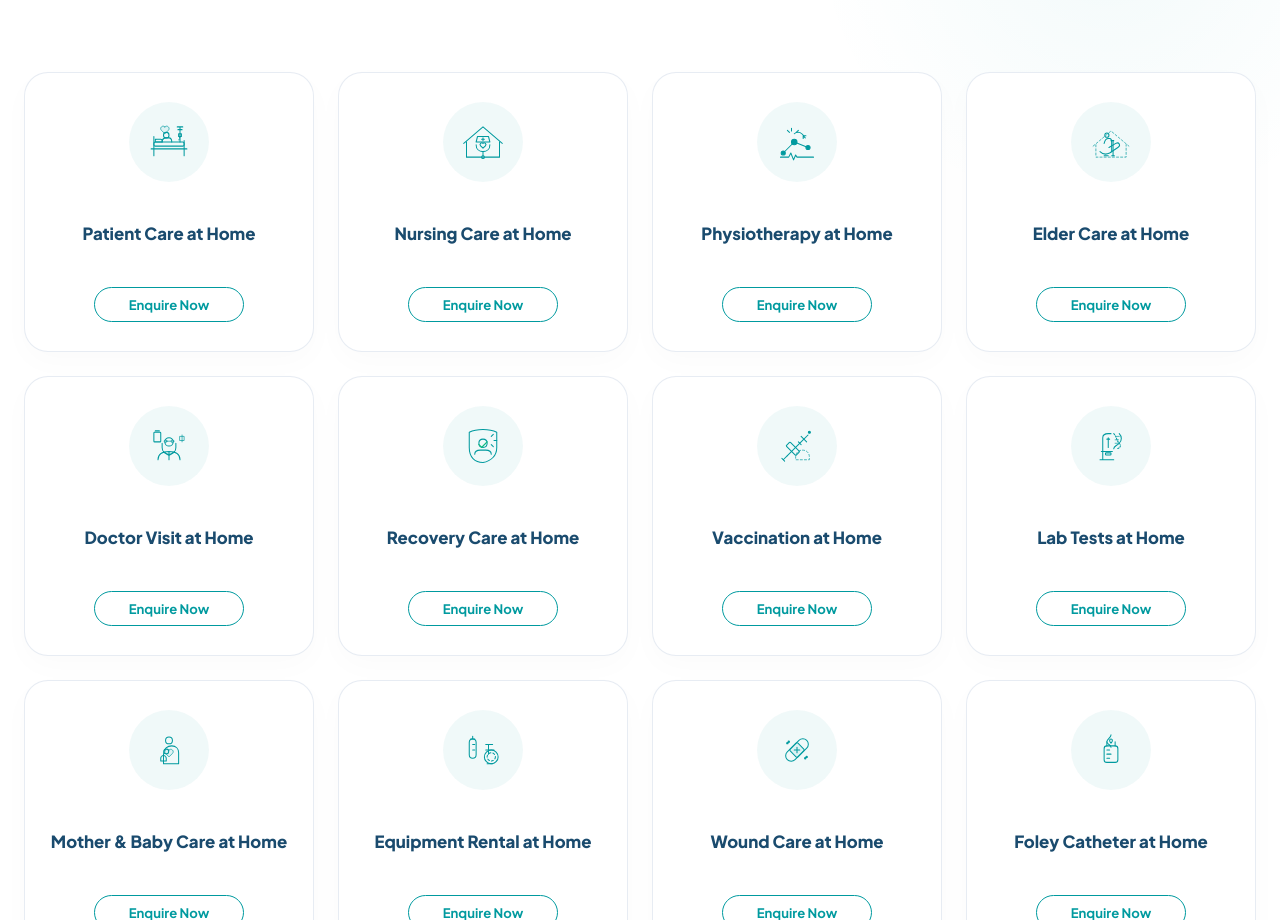
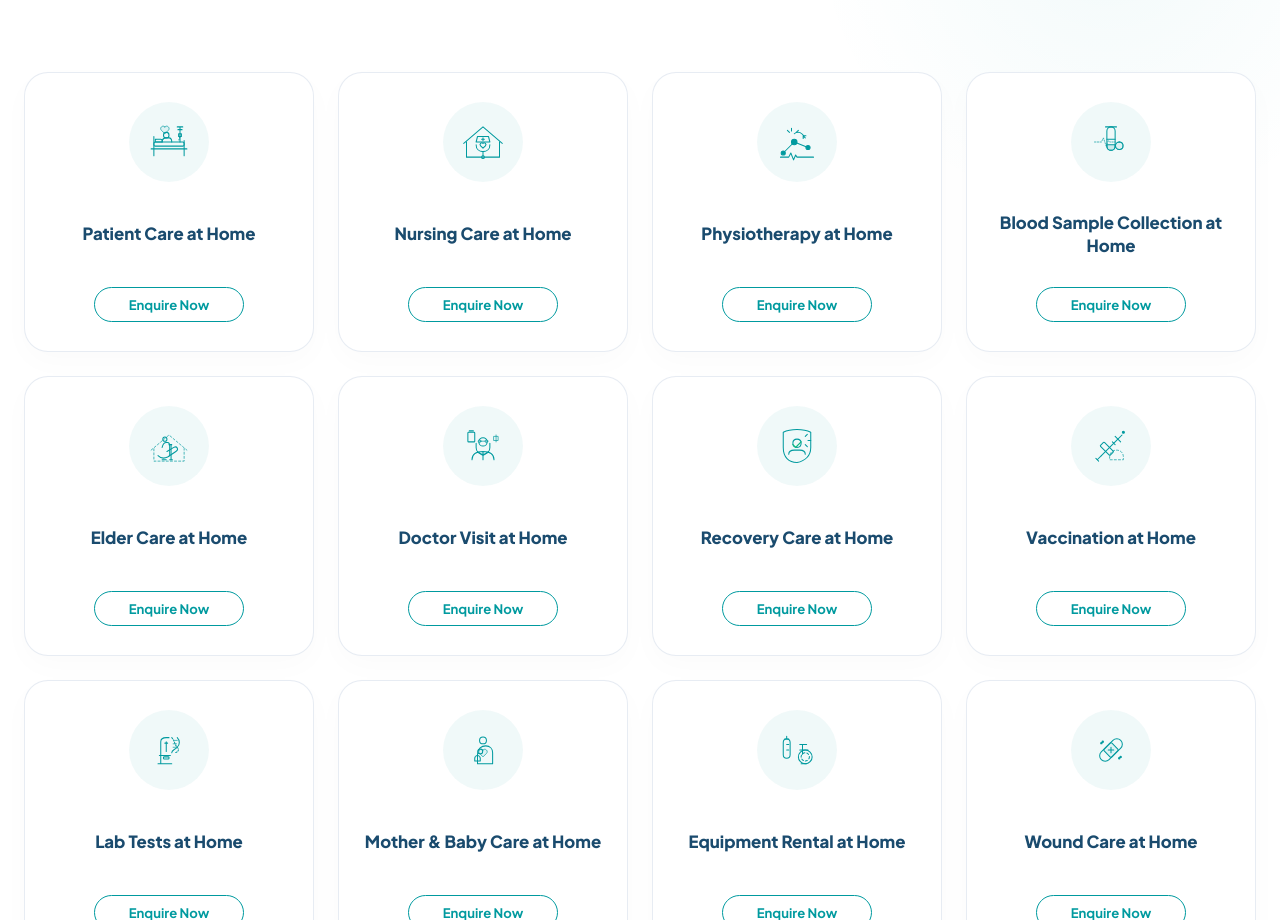
Before and after one commit to CFS-TECH/Suraksha-Lifecare, a React app in the folder frontend/: page / in a window 1280 px wide. Shown: the part 2200-3120 px from the top of the page. Built offline with nearby package versions, Linux system fonts and the light colour scheme; no server answers; the HTML template or start-up script is replaced by a standard one.

Commit message:
Add Blood Sample Collection at Home service at a prominent position in Home Healthcare Services

```diff
--- a/frontend/src/components/ServiceGrid/ServiceGrid.jsx
+++ b/frontend/src/components/ServiceGrid/ServiceGrid.jsx
@@ -25,6 +25,7 @@ const otherServices = [
   { id: 1, title: "Patient Care at Home", icon: <HeartHandshake size={26} />, desc: "Hospital-grade daily bedridden & recovery assistance.", color: "#1A4B6E" },
   { id: 2, title: "Nursing Care at Home", icon: <HeartPulse size={26} />, desc: "ICU critical care & clinical nursing at home.", color: "#009A9F" },
   { id: 3, title: "Physiotherapy at Home", icon: <Activity size={26} />, desc: "Neuro & ortho rehabilitation programs.", color: "#10B981" },
+  { id: 4, title: "Blood Sample Collection at Home", icon: <Droplet size={26} />, desc: "Hygienic & safe blood sample collection at home.", color: "#EF4444" },
   { id: 5, title: "Elder Care at Home", icon: <Users size={26} />, desc: "Companion care & monitoring.", color: "#E28743" },
   { id: 6, title: "Doctor Visit at Home", icon: <Stethoscope size={26} />, desc: "Qualified home physicians.", color: "#009A9F" },
   { id: 7, title: "Recovery Care at Home", icon: <ShieldCheck size={26} />, desc: "Post-hospital transition support.", color: "#1A4B6E" },
@@ -43,6 +44,7 @@ const serviceSlugMap = {
   "Patient Care at Home": "patient-care",
   "Nursing Care at Home": "nursing-care",
   "Physiotherapy at Home": "physiotherapy",
+  "Blood Sample Collection at Home": "lab-tests",
   "Elder Care at Home": "elder-care",
   "Doctor Visit at Home": "doctor-consultation",
   "Recovery Care at Home": "patient-care",
@@ -94,6 +96,18 @@ const MedicalIcon = ({ id, className }) => {
           <path d="M44 26l-3-3m0 0h4m-4 0v4" />
           <path d="M24 12v4M18 15l3 3M34 15l-3 3" />
           <path d="M8 54h12l3-6 4 10 3-7 2 3h24" />
+        </svg>
+      );
+    case 4: // Blood Sample Collection
+      return (
+        <svg viewBox="0 0 64 64" fill="none" stroke="currentColor" strokeWidth="1.5" strokeLinecap="round" strokeLinejoin="round" className={className}>
+          <rect x="26" y="10" width="12" height="34" rx="6" />
+          <path d="M24 10h16" />
+          <path d="M26 28h12" />
+          <path d="M26 36h12v2a6 6 0 0 1-12 0v-2z" fill="currentColor" fillOpacity="0.15" />
+          <path d="M44 32c-3 0-5.5 2.5-5.5 5.5S41 43 44 43s5.5-2 5.5-5.5S47 32 44 32z" fill="currentColor" fillOpacity="0.08" />
+          <path d="M44 32c-3 0-5.5 2.5-5.5 5.5S41 43 44 43s5.5-2 5.5-5.5S47 32 44 32z" strokeWidth="1" />
+          <path d="M8 32h10l3-6 4 12 3-8 2 2h8" strokeWidth="1" strokeDasharray="2 2" />
         </svg>
       );
     case 5: // Elder Care
```
